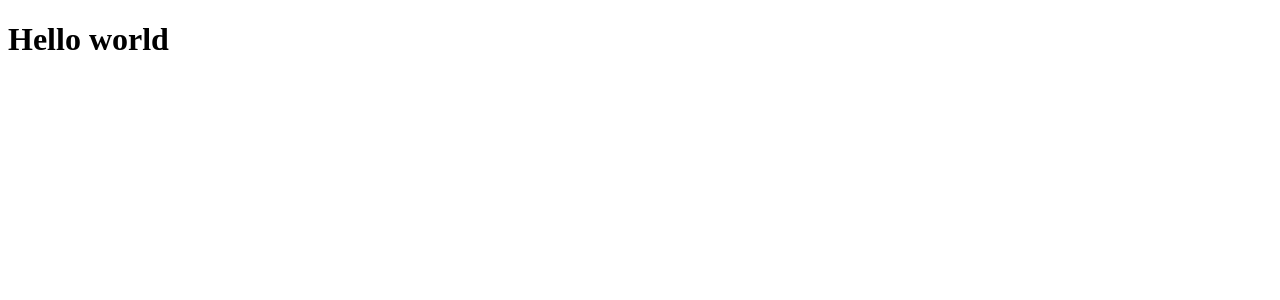
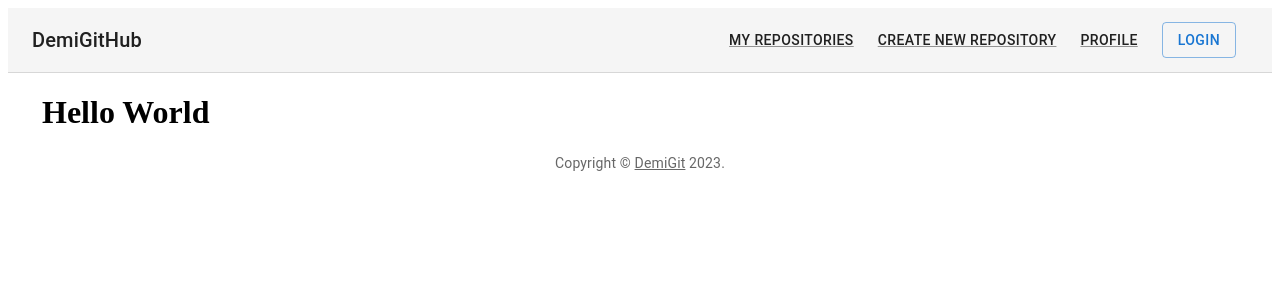
Before and after one commit to MatanP12/DemiGitHub, a React (Create React App) app in the folder client-app/: page / in a window 1280 px wide. Shown: the top 300 px of the page. Built offline with nearby package versions, Linux system fonts and the light colour scheme.

Commit message:
Create basic page container
- Installing Material UI package.
- Creating a basic Footer Header and Container.

```diff
--- a/client-app/package.json
+++ b/client-app/package.json
@@ -3,6 +3,10 @@
   "version": "0.1.0",
   "private": true,
   "dependencies": {
+    "@emotion/react": "^11.10.5",
+    "@emotion/styled": "^11.10.5",
+    "@mui/icons-material": "^5.11.0",
+    "@mui/material": "^5.11.5",
     "@testing-library/jest-dom": "^5.16.5",
     "@testing-library/react": "^13.4.0",
     "@testing-library/user-event": "^13.5.0",
--- a/client-app/src/components/App.js
+++ b/client-app/src/components/App.js
@@ -1,10 +1,83 @@
-import React from 'react';
+import * as React from 'react';
+import AppBar from '@mui/material/AppBar';
+import Button from '@mui/material/Button';
+import Toolbar from '@mui/material/Toolbar';
+import Typography from '@mui/material/Typography';
+import Link from '@mui/material/Link';
+import Container from '@mui/material/Container';
+
+function Header() {
+    return (
+        <AppBar
+        position="static"
+        color="default"
+        elevation={0}
+        sx={{ borderBottom: (theme) => `1px solid ${theme.palette.divider}` }}
+      >
+        <Toolbar sx={{ flexWrap: 'nowarp'}}>
+          <Typography variant="h6" color="inherit" noWrap sx={{ flexGrow: 1 }}>
+            DemiGitHub
+          </Typography>
+          <nav>
+            <Link
+              variant="button"
+              color="text.primary"
+              href="#"
+              sx={{ my: 1, mx: 1.5 }}
+            >
+              My Repositories
+            </Link>
+            <Link
+              variant="button"
+              color="text.primary"
+              href="#"
+              sx={{ my: 1, mx: 1.5 }}
+            >
+              Create new Repository
+            </Link>
+            <Link
+              variant="button"
+              color="text.primary"
+              href="#"
+              sx={{ my: 1, mx: 1.5 }}
+            >
+              Profile
+            </Link>
+          </nav>
+          <Button href="#" variant="outlined" sx={{ my: 1, mx: 1.5 }}>
+            Login
+          </Button>
+        </Toolbar>
+      </AppBar>
+
+    )
+}
+
+
+function Footer () {
+    return (
+        <Typography variant="body2" color="text.secondary" align="center">
+        {'Copyright © '}
+        <Link color="inherit" href="localhost:3000">
+        DemiGit
+        </Link>{' '}
+        {new Date().getFullYear()}
+        {'.'}
+    </Typography>
+    )
+
+}
+
 
 function App() {
     return (
-        <div className='App'>
-            <h1>Hello world</h1>
-        </div>
+        <>
+            <Header/>
+            <Container sx={{margin: "10px"}}>
+            <h1> Hello World</h1>
+            </Container>
+            <Footer/>
+        </>
     );
 }
 
```
Also changed, not shown: 1 other file (tests, documents, lock files or other folders).
